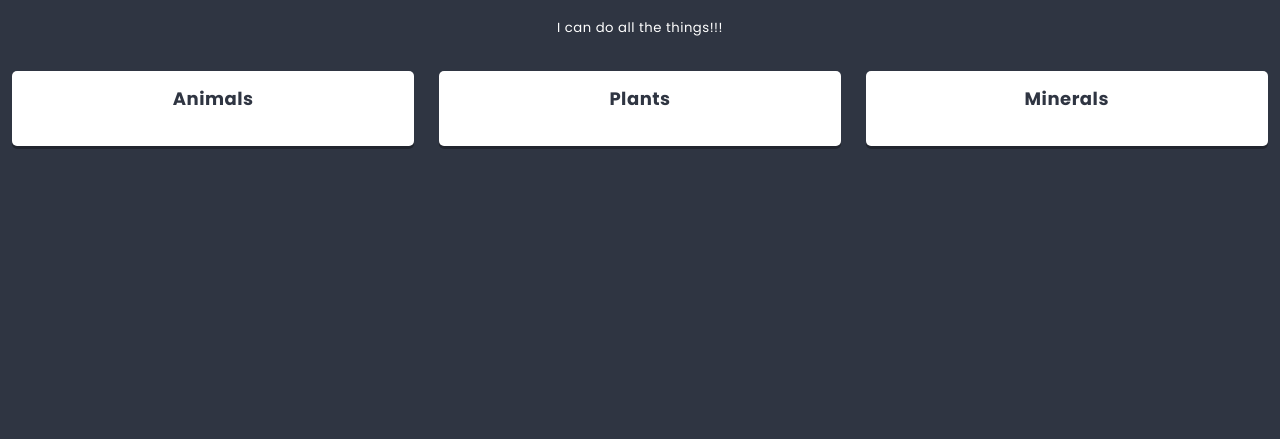
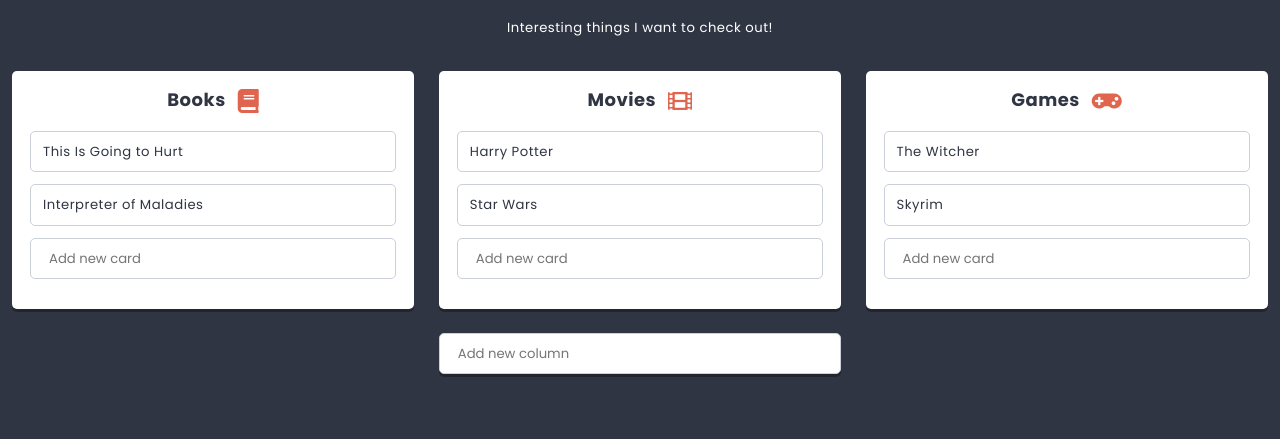
Before and after one commit to anna-gladzinska/learning-react, a React app: page / in a window 1280 px wide. Shown: the part 361-800 px from the top of the page. Built offline with nearby package versions, Linux system fonts and the light colour scheme.

Commit message:
Add cards

```diff
--- a/src/components/App/App.js
+++ b/src/components/App/App.js
@@ -1,14 +1,15 @@
 import React from 'react';
 import styles from './App.scss';
 import List from '../List/List.js';
+import { pageContents, listData } from '../../data/dataStore';
 
 class App extends React.Component {
   render() {
     return (
       <main className={styles.component}>
-        <h1 className={styles.title}>My first React app</h1>
-        <h2 className={styles.subtitle}>Hello world!</h2>
-        <List title={['Things to do ', <sup key="1">soon!</sup>]} image='http://uploads.kodilla.com/bootcamp/fer/11.react/space.png' />
+        <h1 className={styles.title}>{pageContents.title}</h1>
+        <h2 className={styles.subtitle}>{pageContents.subtitle}</h2>
+        <List {...listData} />
       </main>
     )
   }
--- /dev/null
+++ b/src/components/Button/Button.js
@@ -0,0 +1,11 @@
+import React from 'react';
+import styles from './Button.scss';
+
+const Button = ({variant = '', ...otherProps}) => (
+  <button
+    {...otherProps}
+    className={styles.component + variant.split(' ').map(name => ' ' + (styles[name] || name)).join('')}
+  />
+);
+
+export default Button;
--- /dev/null
+++ b/src/components/Card/Card.js
@@ -0,0 +1,19 @@
+import React from 'react';
+import styles from './Card.scss';
+import PropTypes from 'prop-types';
+
+class Card extends React.Component {
+    static propTypes = {
+        title: PropTypes.node.isRequired,
+    }
+
+    render() {
+        return (
+            <section className={styles.component}>
+                {this.props.title}
+            </section>
+        )
+    }
+}
+
+export default Card;
--- a/src/components/Column/Column.js
+++ b/src/components/Column/Column.js
@@ -1,17 +1,51 @@
 import React from 'react';
 import styles from './Column.scss';
 import PropTypes from 'prop-types';
+import Card from '../Card/Card.js';
+import { settings } from '../../data/dataStore';
+import Creator from '../Creator/Creator.js';
+import Icon from './Icon.js';
 
 class Column extends React.Component {
+    state = {
+        cards: this.props.cards || [],
+    }
+
     static propTypes = {
-        columnTitle: PropTypes.node.isRequired,
+        title: PropTypes.node.isRequired,
+        cards: PropTypes.array,
+    }
+
+    addCard(title) {
+        this.setState(state => (
+            {
+                cards: [
+                    ...state.cards,
+                    {
+                        key: state.cards.length ? state.cards[state.cards.length - 1].key + 1 : 0,
+                        title,
+                    }
+                ]
+            }
+        ));
     }
 
     render() {
         return (
             <section className={styles.component}>
-                <h3 className={styles.title}>{this.props.columnTitle}</h3>
-            </section>
+                <h3 className={styles.title}>{this.props.title}<span className={styles.icon}>
+                    <Icon name={this.props.icon} />
+                </span></h3>
+
+                {
+                    this.state.cards.map(({ key, ...cardProps }) => (
+                        <Card key={key} {...cardProps} />
+                    ))
+                }
+
+                <Creator text={settings.cardCreatorText} action={title => this.addCard(title)} />
+
+            </section >
         )
     }
 }
--- a/src/components/Column/Column.scss
+++ b/src/components/Column/Column.scss
@@ -22,7 +22,7 @@
 }
 
 .icon > * {
-  padding-right: $base-size;
+  padding-left: $base-size;
   color: $color-warning;
   font-size: ($base-size * 2);
   vertical-align: middle;
--- /dev/null
+++ b/src/components/Column/Icon.js
@@ -0,0 +1,5 @@
+import React from 'react';
+
+const Icon = props => (<i className={`fas fa-${props.name}`}></i>);
+
+export default Icon;
--- /dev/null
+++ b/src/components/Creator/Creator.js
@@ -0,0 +1,63 @@
+import React from 'react';
+import styles from './Creator.scss';
+import Button from '../Button/Button';
+import PropTypes from 'prop-types';
+
+class Creator extends React.Component {
+  static propTypes = {
+    text: PropTypes.string,
+  }
+
+  static defaultProps = {
+    text: 'Add new item',
+  }
+
+  state = {
+    value: '',
+    visibleButtons: false,
+  }
+
+  handleChange = event => {
+    // console.log(event);
+    this.setState({
+      value: event.target.value,
+      visibleButtons: event.target.value.length > 0
+    });
+  }
+
+  handleOK = () => {
+    if(this.state.value != ''){
+      this.props.action(this.state.value);
+      this.setState({
+        value: '',
+        visibleButtons: false
+      });
+    }
+  }
+
+  handleCancel = () => {
+    this.setState({
+      value: '',
+      visibleButtons: false
+    });
+  }
+
+  render() {
+    return (
+      <div className={styles.component}>
+        <input
+          type='text'
+          placeholder={this.props.text}
+          value={this.state.value}
+          onChange={this.handleChange}
+        />
+        <div className={styles.buttons + (this.state.visibleButtons ? ' ' + styles.buttonsShown : '')}>
+          <Button onClick={this.handleOK}>OK</Button>
+          <Button onClick={this.handleCancel} variant='danger'>cancel</Button>
+        </div>
+      </div>
+    );
+  }
+}
+
+export default Creator;
--- a/src/components/Hero/Hero.js
+++ b/src/components/Hero/Hero.js
@@ -1,10 +1,11 @@
 import React from 'react';
 import styles from './Hero.scss';
 import PropTypes from 'prop-types';
+import ReactHtmlParser from 'react-html-parser';
 
 const Hero = props => (
     <header className={styles.component}>
-        <h2 className={styles.title}>{props.titleText}</h2>
+        <h2 className={styles.title}>{ReactHtmlParser(props.titleText)}</h2>
         <img className={styles.image} src={props.imageURL} alt="Space"></img>
     </header>
 );
--- a/src/components/List/List.js
+++ b/src/components/List/List.js
@@ -3,17 +3,41 @@
 import Hero from '../Hero/Hero.js';
 import Column from '../Column/Column.js';
 import PropTypes from 'prop-types';
+import { settings } from '../../data/dataStore';
+import ReactHtmlParser from 'react-html-parser';
+import Creator from '../Creator/Creator.js';
 
 class List extends React.Component {
+    state = {
+        columns: this.props.columns || [],
+    }
+
     static propTypes = {
         title: PropTypes.node.isRequired,
-        children: PropTypes.node,
+        description: PropTypes.node,
+        columns: PropTypes.array,
         image: PropTypes.string,
-        columnTitle: PropTypes.node.isRequired,
     }
 
     static defaultProps = {
         children: <p>I can do all the things!!!</p>,
+        description: settings.defaultListDescription,
+    }
+
+    addColumn(title) {
+        this.setState(state => (
+            {
+                columns: [
+                    ...state.columns,
+                    {
+                        key: state.columns.length ? state.columns[state.columns.length - 1].key + 1 : 0,
+                        title,
+                        icon: 'list-alt',
+                        cards: []
+                    }
+                ]
+            }
+        ));
     }
 
     render() {
@@ -21,12 +45,15 @@
             <section className={styles.component}>
                 <Hero titleText={this.props.title} imageURL={this.props.image} />
                 <div className={styles.description}>
-                    {this.props.children}
+                    {ReactHtmlParser(this.props.description)}
                 </div>
                 <div className={styles.columns}>
-                    <Column columnTitle={'Animals'} />
-                    <Column columnTitle={'Plants'} />
-                    <Column columnTitle={'Minerals'} />
+                    {this.state.columns.map(({ key, ...columnProps }) => (
+                        <Column key={key} {...columnProps} />
+                    ))}
+                </div>
+                <div className={styles.creator}>
+                    <Creator text={settings.columnCreatorText} action={title => this.addColumn(title)} />
                 </div>
             </section>
         )
```
